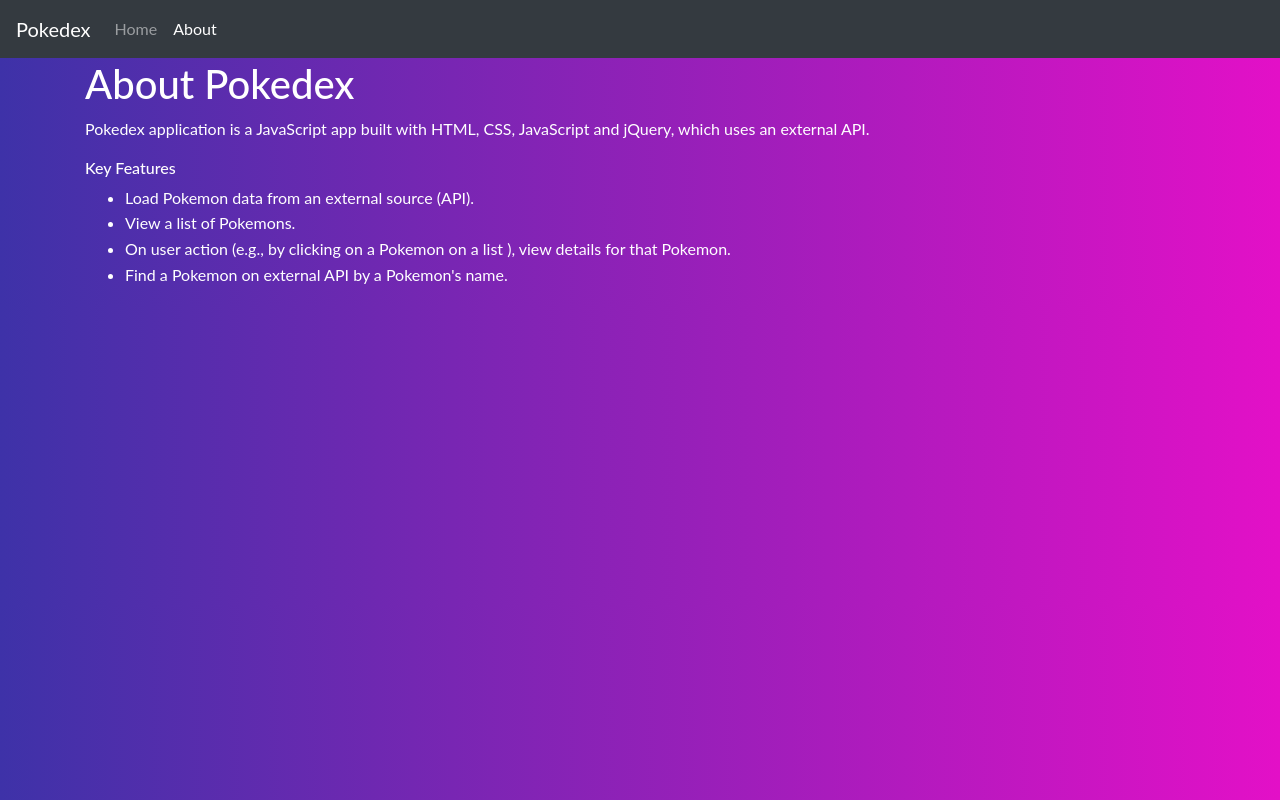
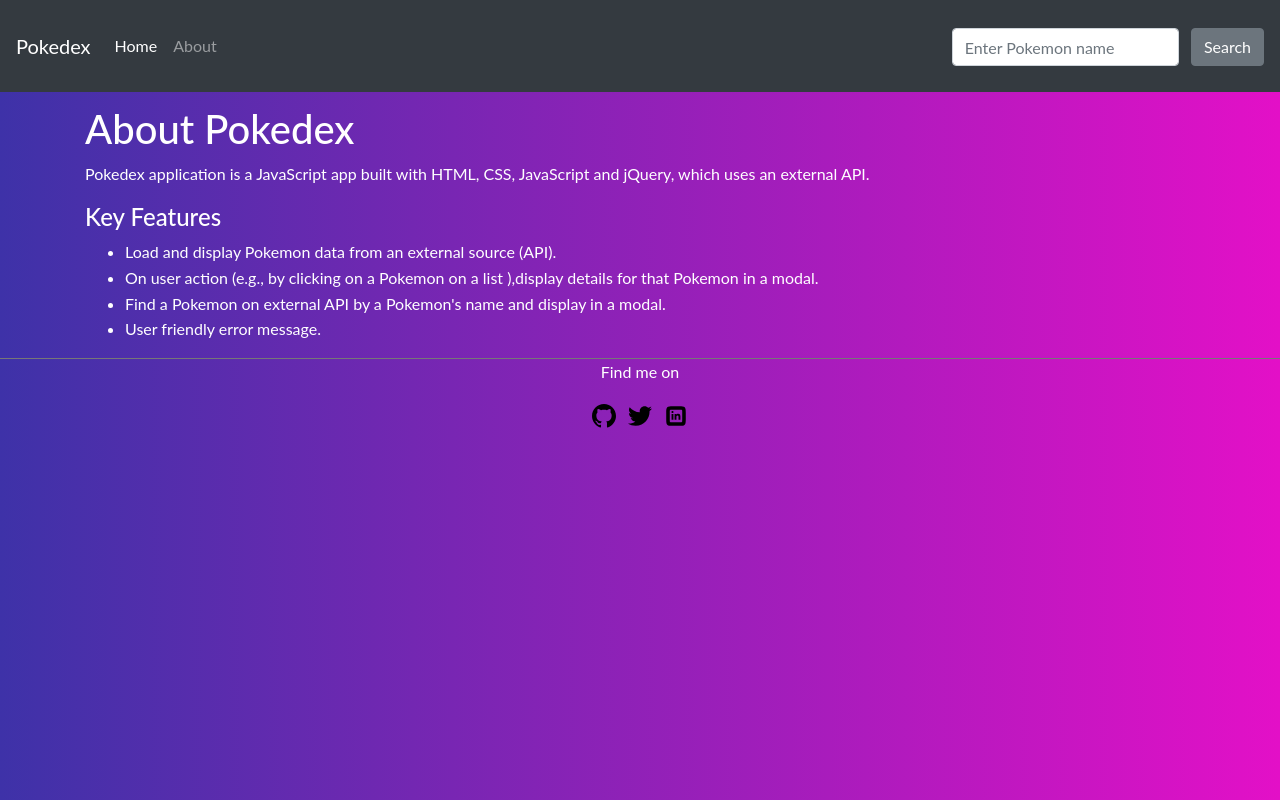
Before and after one commit to NuOrawan/simple-js-app, a plain HTML site: page about.html in a window 1280 px wide. Drawn offline with nearby package versions, Linux system fonts and the light colour scheme.

Commit message:
Include Search in Nav. bar

```diff
--- a/about.html
+++ b/about.html
@@ -11,34 +11,39 @@
         <link rel="stylesheet" type="text/css" href="css/styles.css">
     </head>
     <body>
+    <nav class="navbar navbar-expand-md navbar-dark bg-dark py-4 fixed-top">
+        <a class="navbar-brand" href="#" data-abc="true">Pokedex</a>
+        <button class="navbar-toggler" type="button" data-toggle="collapse" data-target="#navbarColor02" aria-controls="navbarColor02" aria-expanded="false" aria-label="Toggle navigation">
+        <span class="navbar-toggler-icon"></span> </button>
+        <div class="collapse navbar-collapse" id="navbarColor02">
+            <ul class="navbar-nav mr-auto">
+                <li class="nav-item active"> <a class="nav-link" href="index.html" data-abc="true">Home <span class="sr-only">(current)</span></a> </li>
+                <li class="nav-item"> <a class="nav-link" href="about.html" data-abc="true">About</a> </li>
 
-    <nav class="navbar navbar-expand-md navbar-dark bg-dark fixed-top">
-        <a class="navbar-brand" href="index.html">Pokedex</a>
-        <button class="navbar-toggler" type="button" data-toggle="collapse" data-target="#navbarNav" aria-controls="navbarNav" aria-expanded="false" aria-label="Toggle navigation">
-          <span class="navbar-toggler-icon"></span>
-        </button>
-        <div class="collapse navbar-collapse" id="navbarNav">
-          <ul class="navbar-nav">
-            <li class="nav-item">
-              <a class="nav-link" href="index.html">Home</a>
-            </li>
-            <li class="nav-item active">
-              <a class="nav-link" href="about.html">About <span class="sr-only">(current)</span></a>
-            </li>
-
-          </ul>
+            </ul>
+            <form class="form-inline my-2 my-lg-0">
+                <div class="pt-1 input-wrapper">
+                    <input class="form-control mr-sm-2" id="pokemonName" type="text" placeholder="Enter Pokemon name" aria-label="Search Pokemon by name">
+                    <button class="btn btn-secondary my-2 my-sm-0" type="submit">Search</button>
+                </div>
+            </form>
         </div>
     </nav>
-    <div class="container page-container">
-        <h1 class="display-5">About Pokedex</h1>
+
+
+    <div class="container page-container min-vh-75">
+        <h1 class="h1">About Pokedex</h1>
         <p>Pokedex application is a JavaScript app built with HTML, CSS, JavaScript and jQuery, which uses an external API.</p>
-        <p class="h6">Key Features</p>
+        <p class="h4">Key Features</p>
+
         <ul>
-            <li>Load Pokemon data from an external source (API).</li>
-            <li>View a list of Pokemons.</li>
-            <li>On user action (e.g., by clicking on a Pokemon on a list ), view details for that Pokemon.</li>
-            <li>Find a Pokemon on external API by a Pokemon's name.</li>
+            <li>Load and display Pokemon data from an external source (API).</li>
+
+            <li>On user action (e.g., by clicking on a Pokemon on a list ),display details for that Pokemon in a modal.</li>
+            <li>Find a Pokemon on external API by a Pokemon's name and display in a modal.</li>
+            <li>User friendly error message.</li>
         </ul>
+
 
 
 
@@ -48,6 +53,26 @@
             <script src="https://cdn.jsdelivr.net/npm/bootstrap@4.3.1/dist/js/bootstrap.min.js" integrity="sha384-JjSmVgyd0p3pXB1rRibZUAYoIIy6OrQ6VrjIEaFf/nJGzIxFDsf4x0xIM+B07jRM" crossorigin="anonymous"></script>
 
     </div>
+     <footer class="page-footer">
+        <p>Find me on</p>
+        <div class="social-media">
+            <!--Replace # with hyperlink to Git Hub -->
+            <a href="https://github.com/NuOrawan/portfolio-website.git" title="link to my work on Git hub logo" target="_blank">
+            <!--Git Hub logo -->
+            <img src="./img/icon/github.svg" alt="Git Hub">
+            </a>
+            <!--Replace # with hyperlink to Twitter -->
+            <a href="#" title="link to my work on Twitter logo" target="_blank">
+            <!--Twitter logo -->
+            <img src="./img/icon/twitter.svg" alt="Twitter logo">
+            </a>
+            <!--Replace # with hyperlink to LinkedIn -->
+            <a href="#" title="link to my work on LinkedIn " target="_blank">
+            <!--LinkedIn logo -->
+            <img src="./img/icon/linkedin.svg" alt="LinkedIn logo" width="32" height="32">
+            </a>
+        </div>
+    </footer>
 
     </body>
 </html>
--- a/css/styles.css
+++ b/css/styles.css
@@ -32,21 +32,25 @@
 body {
 
   font-family: 'Lato', sans-serif;
+  padding-top: 40px;
   color: var(--white);
   font-weight: var(--text-weight);
   font-size: var(--font-size-default);
   line-height: 1.6;
   background-color: var(--white);
   background-image: linear-gradient(90deg,var(--dark-purple),var(--fuchsia));
+  height: 100%;
 }
 
+
 .page-container {
-    margin-top: 60px;
+    margin-top: 65px;
 }
+/*
 .container {
     width: 95%;
-    min-height: 80%;
-}
+    min-height: 100%;
+}*/
 
 
 /* Page loading setting*/
@@ -85,32 +89,26 @@
         transform: rotate(1turn);
     }
 }
-/*Header and Search setting*/
-.top-flex-container{
-    display: flex;
-    flex-wrap: wrap;
-    width: 95%;
-    min-height: 50px;
-    margin: 5px 2px 2px 0px;
-}
 
-.flex-item{
-    padding: 2px;
-}
 /*Find Pokemon form */
 
 .input-wrapper {
     margin-bottom: 2px;
+
 }
 /*Give a line break effect of error message within flex div*/
 .break {
+
   flex-basis: 100%;
   height: 0;
+
+
 }
 .error-message{
-    color : var(--white);
+    color : var(--red);
     font-size: var(--font-size-1);
     padding-top: 2px;
+
 }
 /*Search result*/
 
@@ -120,6 +118,7 @@
 }
 /*--Pokemon button setting--*/
 .pokemon-list{
+
     text-align: center;
 }
 
@@ -158,3 +157,10 @@
     border-top: 1px solid var(--dark-grey);
     margin-top: 5px;
 }
+
+/* Set font size of h1 smaller for mobile*/
+@media only screen and (max-width: 400px) {
+    h1 {
+        font-size: 2rem;
+    }
+}
```
Also changed, not shown: index.html (+16 -35 lines).
